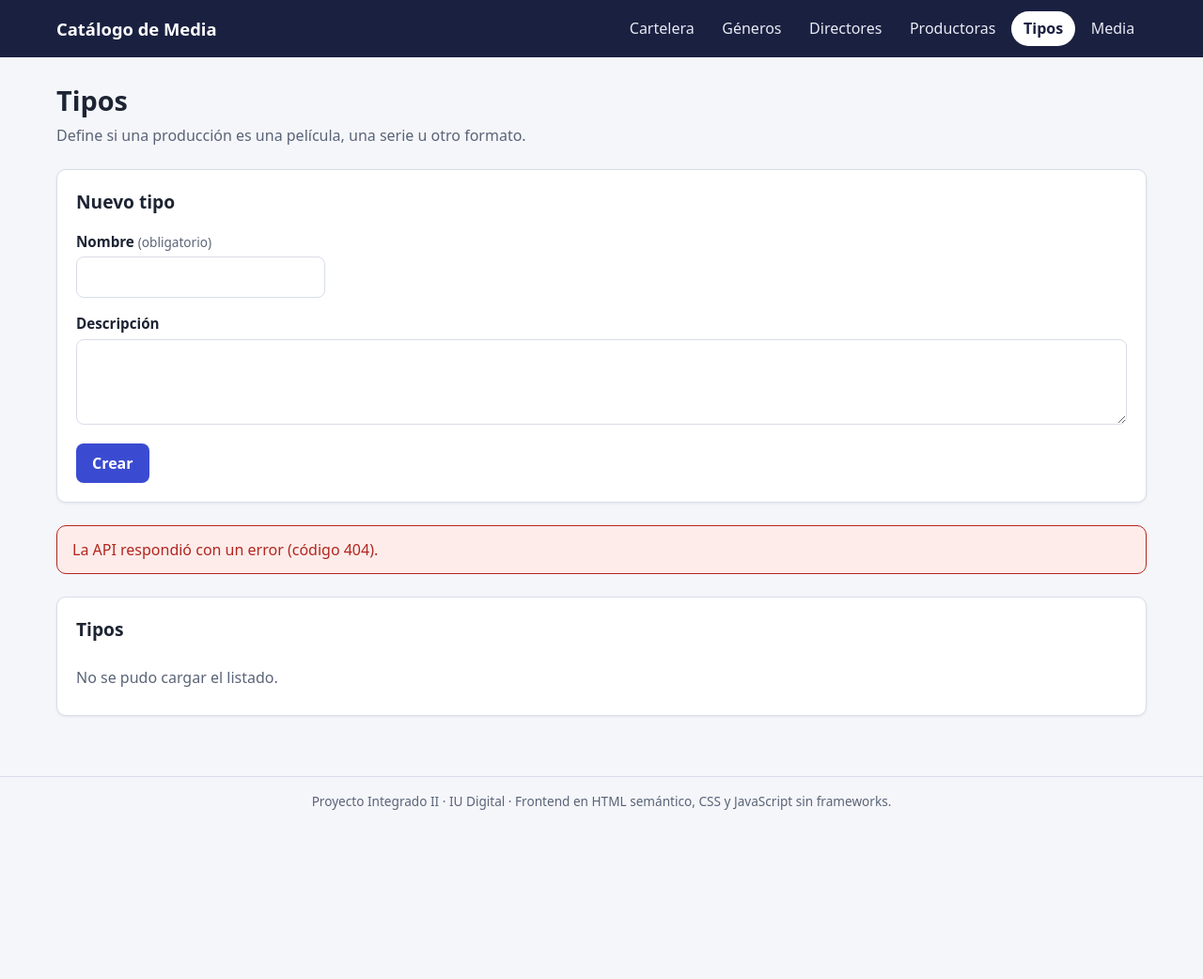
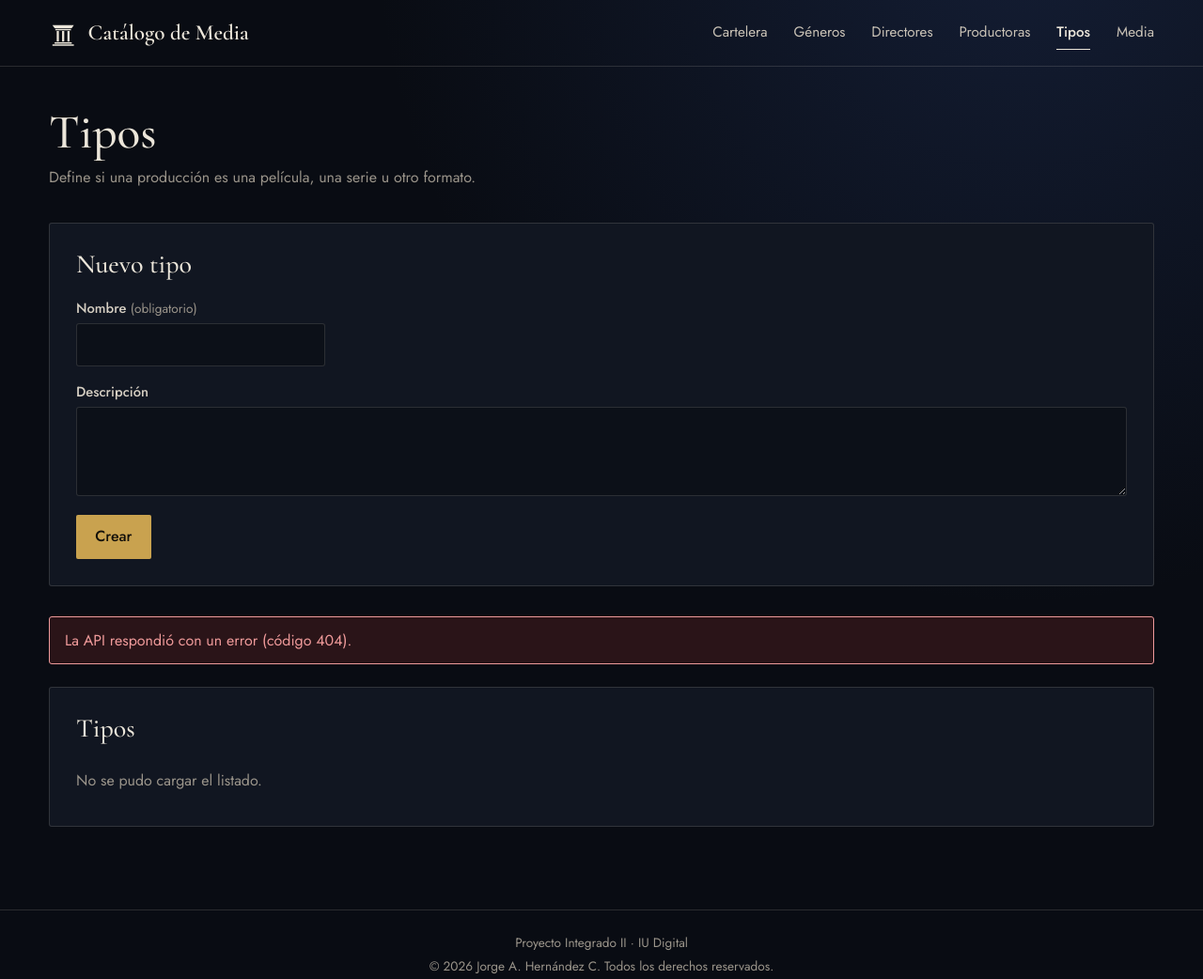
Before and after one commit to JorgeAHernandezC80/Catalog-Media-Frontend, a plain HTML site: page tipos.html in a window 1280 px wide. Shown: the whole page at 94% size. Before the commit the page ends 879 px from the top, so only its background shows below. Drawn offline with nearby package versions, Linux system fonts and the light colour scheme; no server answers.

Commit message:
feat: tema de la cartelera en las pantallas de gestión y limpieza de estilos.css

```diff
--- /dev/null
+++ b/css/gestion.css
@@ -0,0 +1,202 @@
+/* Tema de las pantallas de gestión (Géneros, Directores, Productoras, Tipos y Media).
+   Se carga después de estilos.css y solo cambia la apariencia para que coincida
+   con la cartelera: azul noche, marfil, serif en los títulos y dorado solo en el
+   botón principal de cada pantalla. La estructura y el JavaScript no cambian.
+   Casi todo se logra cambiando las variables de color que ya usa estilos.css. */
+
+.gestion {
+  --fondo: #090c13;
+  --superficie: #111621;
+  --campo: #0c1018;
+  --texto: #ece6da;
+  --texto-suave: #9a948a;
+  --borde: rgb(236 230 218 / 0.14);
+  --borde-fuerte: rgb(236 230 218 / 0.32);
+  --primario: #c9a24f;
+  --primario-oscuro: #dcbb72;
+  --peligro: #ef9a9a;
+  --peligro-fondo: #2a1418;
+  --exito: #93d4ab;
+  --exito-fondo: #10241a;
+  --cabecera: #090c13;
+  --radio: 3px;
+  --sombra: none;
+
+  --serif: "Cormorant Garamond", "Cormorant", Georgia, "Times New Roman", serif;
+  --sans: "Jost", "Futura", "Century Gothic", system-ui, sans-serif;
+
+  font-family: var(--sans);
+  color-scheme: dark;
+  background:
+    radial-gradient(ellipse at 85% -10%, rgb(40 62 115 / 0.35), transparent 45%),
+    var(--fondo);
+}
+
+.gestion :focus-visible { outline-color: var(--texto); }
+.gestion a { color: var(--texto); }
+
+.gestion .saltar { background: var(--primario); color: #14110a; }
+
+/* ---------- Cabecera ---------- */
+
+.gestion .cabecera { background: transparent; border-bottom: 1px solid var(--borde); }
+.gestion .cabecera-interior { max-width: 1240px; padding: 1.1rem 2rem; }
+
+.gestion .marca {
+  display: flex;
+  align-items: center;
+  gap: 0.7rem;
+  margin: 0;
+  color: var(--texto);
+  text-decoration: none;
+  font-family: var(--serif);
+  font-weight: 600;
+  font-size: 1.45rem;
+}
+.gestion .marca-icono { width: 1.9rem; height: 1.9rem; }
+
+.gestion .cabecera nav ul { gap: 0.25rem 1.75rem; }
+.gestion .cabecera nav a {
+  color: #c9c2b6;
+  font-size: 0.95rem;
+  padding: 0.35rem 0;
+  border-radius: 0;
+  border-bottom: 1px solid transparent;
+}
+.gestion .cabecera nav a:hover { background: none; color: var(--texto); }
+.gestion .cabecera nav a[aria-current="page"] {
+  background: none;
+  color: var(--texto);
+  font-weight: 500;
+  border-bottom-color: var(--texto);
+}
+
+/* ---------- Contenido ---------- */
+
+.gestion main { max-width: 1240px; padding: 2.75rem 2rem 3.5rem; }
+
+.gestion h1 {
+  font-family: var(--serif);
+  font-weight: 500;
+  font-size: clamp(2.4rem, 4vw, 3.2rem);
+  line-height: 1.05;
+  margin-bottom: 0.5rem;
+}
+.gestion h2 {
+  font-family: var(--serif);
+  font-weight: 500;
+  font-size: 1.75rem;
+  line-height: 1.1;
+  margin-bottom: 1.25rem;
+}
+.gestion .intro { color: var(--texto-suave); margin-bottom: 2.25rem; }
+
+.gestion .panel {
+  background: var(--superficie);
+  border: 1px solid var(--borde);
+  border-radius: var(--radio);
+  padding: 1.75rem;
+  margin-bottom: 2rem;
+}
+
+/* ---------- Formularios ---------- */
+
+.gestion label,
+.gestion legend { font-weight: 500; font-size: 0.92rem; color: #d6cfc3; }
+.gestion .obligatorio { color: var(--texto-suave); }
+
+.gestion input,
+.gestion select,
+.gestion textarea {
+  background: var(--campo);
+  color: var(--texto);
+  border: 1px solid var(--borde);
+  border-radius: var(--radio);
+  padding: 0.65rem 0.8rem;
+}
+.gestion input:hover,
+.gestion select:hover,
+.gestion textarea:hover { border-color: var(--borde-fuerte); }
+.gestion input:focus,
+.gestion select:focus,
+.gestion textarea:focus { border-color: var(--texto); }
+.gestion input::placeholder,
+.gestion textarea::placeholder { color: #625d55; }
+
+.gestion fieldset.grupo-generos { border-color: var(--borde); border-radius: var(--radio); }
+.gestion .opcion-genero input { accent-color: var(--primario); }
+
+/* ---------- Botones ---------- */
+
+.gestion .boton { border-radius: 2px; font-weight: 500; padding: 0.65rem 1.2rem; }
+
+/* El botón principal (Crear / Guardar cambios) es el único dorado de la pantalla. */
+.gestion .boton-primario { background: var(--primario); color: #14110a; }
+.gestion .boton-primario:hover:not(:disabled) { background: var(--primario-oscuro); }
+
+.gestion .boton-secundario { color: var(--texto); border-color: var(--borde-fuerte); }
+.gestion .boton-secundario:hover { background: rgb(236 230 218 / 0.06); }
+
+.gestion .boton-peligro { color: var(--peligro); border-color: rgb(239 154 154 / 0.55); }
+.gestion .boton-peligro:hover { background: var(--peligro-fondo); }
+
+/* ---------- Mensajes ---------- */
+
+.gestion .mensaje { border-radius: var(--radio); }
+
+/* ---------- Listado ---------- */
+
+.gestion .filtro label { color: var(--texto-suave); font-weight: 400; }
+
+.gestion th {
+  color: var(--texto-suave);
+  font-weight: 500;
+  font-size: 0.78rem;
+  letter-spacing: 0.08em;
+}
+.gestion th,
+.gestion td { border-bottom-color: var(--borde); }
+.gestion tbody tr:hover { background: rgb(236 230 218 / 0.035); }
+
+.gestion .insignia { border-radius: 999px; font-weight: 500; }
+.gestion .insignia-activo { background: transparent; }
+
+.gestion .chip {
+  background: transparent;
+  border: 1px solid var(--borde);
+  color: #d6cfc3;
+}
+
+.gestion .titulo-media img {
+  border: 0;
+  border-radius: 2px;
+  box-shadow: 0 6px 14px rgb(0 0 0 / 0.5);
+}
+.gestion .titulo-media strong { font-family: var(--serif); font-size: 1.15rem; font-weight: 600; }
+
+@media (max-width: 720px) {
+  .gestion main { padding: 2rem 1.25rem 2.5rem; }
+  .gestion .cabecera-interior { padding: 1rem 1.25rem; }
+  .gestion .panel { padding: 1.25rem; }
+  .gestion tr { border-color: var(--borde); border-radius: var(--radio); }
+}
+
+/* ---------- Diálogo y pie ---------- */
+
+.gestion dialog {
+  background: var(--superficie);
+  border-color: var(--borde);
+  border-radius: 4px;
+  box-shadow: 0 40px 100px rgb(0 0 0 / 0.7);
+}
+.gestion dialog::backdrop { background: rgb(4 6 10 / 0.8); }
+.gestion dialog h2 { font-size: 1.6rem; }
+
+.gestion .pie {
+  border-top-color: var(--borde);
+  color: var(--texto-suave);
+  padding: 1.5rem 1.25rem 2rem;
+  display: flex;
+  flex-direction: column;
+  gap: 0.3rem;
+}
--- a/tipos.html
+++ b/tipos.html
@@ -5,14 +5,23 @@
   <meta name="viewport" content="width=device-width, initial-scale=1">
   <title>Tipos · Catálogo de Media</title>
   <meta name="description" content="Administración de los tipos de producción (película, serie…).">
+  <link rel="preconnect" href="https://fonts.googleapis.com">
+  <link rel="preconnect" href="https://fonts.gstatic.com" crossorigin>
+  <link rel="stylesheet" href="https://fonts.googleapis.com/css2?family=Cormorant+Garamond:wght@500;600&family=Jost:wght@400;500&display=swap">
   <link rel="stylesheet" href="css/estilos.css">
+  <link rel="stylesheet" href="css/gestion.css">
 </head>
-<body>
+<body class="gestion">
   <a class="saltar" href="#contenido">Saltar al contenido</a>
 
   <header class="cabecera">
     <div class="cabecera-interior">
-      <p class="marca">Catálogo de Media</p>
+      <a class="marca" href="index.html">
+        <svg class="marca-icono" viewBox="0 0 40 40" aria-hidden="true">
+          <path d="M5 9h30l-3 4H8z M9 14h22v2H9z M11 17h3v15h-3z M18.5 17h3v15h-3z M26 17h3v15h-3z M8 33h24v2H8z M5 36h30v2H5z" fill="currentColor"/>
+        </svg>
+        Catálogo de Media
+      </a>
       <nav aria-label="Principal">
         <ul>
         <li><a href="index.html">Cartelera</a></li>
@@ -77,7 +86,8 @@
   </main>
 
   <footer class="pie">
-    <p>Proyecto Integrado II · IU Digital · Frontend en HTML semántico, CSS y JavaScript sin frameworks.</p>
+    <p>Proyecto Integrado II · IU Digital</p>
+    <p>© 2026 Jorge A. Hernández C. Todos los derechos reservados.</p>
   </footer>
 
   <dialog id="dialogo-confirmar" aria-labelledby="dialogo-titulo">
```
Also changed, not shown: css/estilos.css (+8 -8 lines), directores.html (+12 -2 lines), generos.html (+12 -2 lines), media.html (+13 -3 lines), productoras.html (+13 -3 lines).
